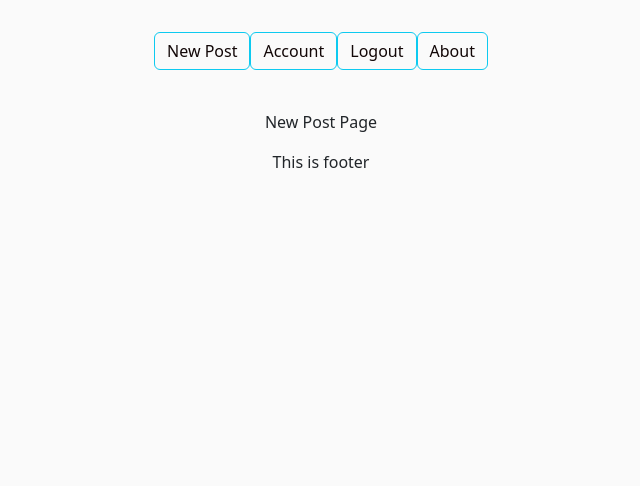
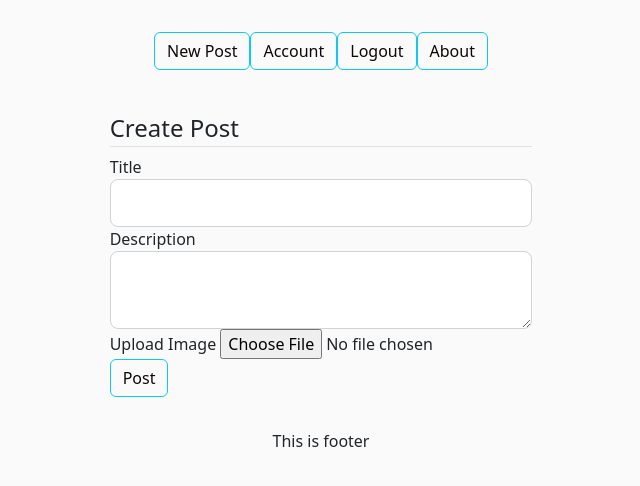
Before and after one commit to Viposha/iflask, a Flask app: page /new_post in a window 1280 px wide. Shown: the top 486 px of the page, without its empty margins (319-959 px from the left). Run offline with Flask 2, Linux system fonts and the light colour scheme; the visitor is signed in with stand-in values (Sample User, id 1); some libraries are stand-ins or nearby versions.

Commit message:
Create New_Post form and connect it with db

```diff
--- a/iflask/forms.py
+++ b/iflask/forms.py
@@ -1,6 +1,7 @@
 from flask_wtf import FlaskForm
+from flask_wtf.file import FileAllowed
 from iflask.models import User
-from wtforms import StringField, PasswordField, EmailField, SubmitField, BooleanField
+from wtforms import StringField, PasswordField, EmailField, SubmitField, BooleanField, TextAreaField, FileField
 from wtforms.validators import DataRequired, EqualTo, Email, Length, ValidationError
 
 
@@ -27,3 +28,10 @@ class LoginForm(FlaskForm):
 	password = PasswordField('Password', validators=[DataRequired()])
 	remember = BooleanField('Remember me')
 	submit = SubmitField('Login')
+
+
+class CreatePostForm(FlaskForm):
+	title = StringField('Title', validators=[DataRequired()])
+	description = TextAreaField('Description', validators=[DataRequired()])
+	picture = FileField('Upload Image', validators=[FileAllowed(['jpg', 'png'])])
+	submit = SubmitField('Post')
--- a/iflask/models.py
+++ b/iflask/models.py
@@ -23,7 +23,8 @@ class Post(db.Model):
     __tablename__ = 'post'
     id = db.Column(db.Integer, primary_key=True)
     title = db.Column(db.String(100), nullable=False)
-    image = db.Column(db.String(100), nullable=False)
+    description = db.Column(db.Text)
+    picture = db.Column(db.String(100), nullable=False)
     user_id = db.Column(db.Integer, db.ForeignKey('user.id'), nullable=False)
 
     def __repr__(self):
--- a/iflask/routes.py
+++ b/iflask/routes.py
@@ -1,7 +1,7 @@
 from flask_login import current_user, login_user, logout_user, login_required
 from iflask import app, db, bcrypt
 from flask import render_template, url_for, flash, redirect, request
-from iflask.forms import RegistrationForm, LoginForm
+from iflask.forms import RegistrationForm, LoginForm, CreatePostForm
 from iflask.models import User, Post
 
 
@@ -60,4 +60,11 @@ def account():
 @app.route("/new_post", methods=['GET', 'POST'])
 @login_required
 def new_post():
-	return render_template('new_post.html', title='Account')
+	form = CreatePostForm()
+	if form.validate_on_submit():
+		post = Post(title=form.title.data, description=form.description.data, author=current_user, picture=form.picture.data)
+		db.session.add(post)
+		db.session.commit()
+		flash('Your post has been created!', 'success')
+		return redirect(url_for('home'))
+	return render_template('new_post.html', title='New Post', form=form, legend='New Post')
--- a/iflask/templates/new_post.html
+++ b/iflask/templates/new_post.html
@@ -1,5 +1,49 @@
 {% extends 'layout.html' %}
 
 {% block content %}
-New Post Page
+<div class="content-section">
+    <form method="POST">
+        {{ form.hidden_tag() }}
+        <fieldset class="form-group">
+        <legend class = border-bottom mb-4>Create Post</legend>
+        <div class="form-group">
+            {{ form.title.label(class="form-control-label") }}
+            {% if form.title.errors %}
+                {{ form.title(class="form-control form-control-lg is-invalid") }}
+                <div class="invalid-feedback">
+                    {% for error in form.title.errors %}
+                        <span>{{ error }}</span>
+                    {% endfor %}
+                </div>
+            {% else %}
+                {{ form.title(class="form-control form-control-lg") }}
+            {% endif %}
+        </div>
+        <div class="form-group">
+            {{ form.description.label(class="form-control-label") }}
+            {% if form.description.errors %}
+                {{ form.description(class="form-control form-control-lg is-invalid") }}
+                <div class="invalid-feedback">
+                    {% for error in form.description.errors %}
+                        <span>{{ error }}</span>
+                    {% endfor %}
+                </div>
+            {% else %}
+                {{ form.description(class="form-control form-control-lg") }}
+            {% endif %}
+        </div>
+        <div class="form-group">
+            {{ form.picture.label() }}
+            {{ form.picture(class="form-control-file") }}
+            {% if form.picture.errors %}
+                 {% for error in form.picture.errors %}
+                        <span class="text-danger">{{ error }}</span></br>
+                    {% endfor %}
+            {% endif %}
+        </div>
+        <div class="form-group">
+            {{ form.submit(class="btn btn-outline-info") }}
+        </div>
+    </form>
+</div>
 {% endblock %}
```
